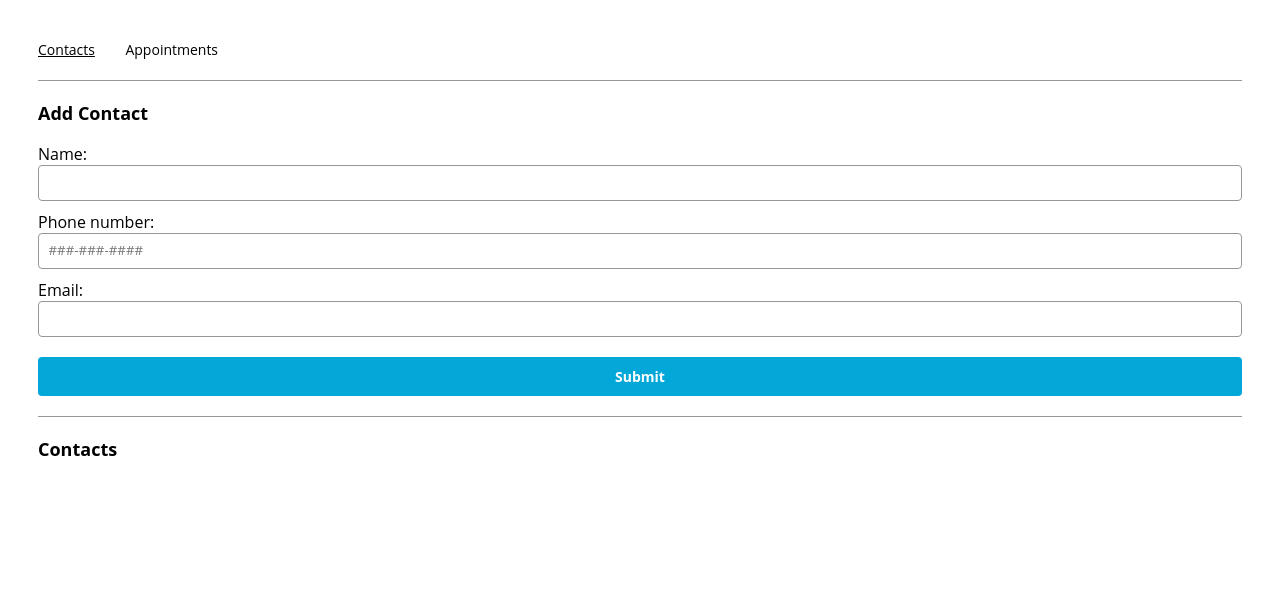
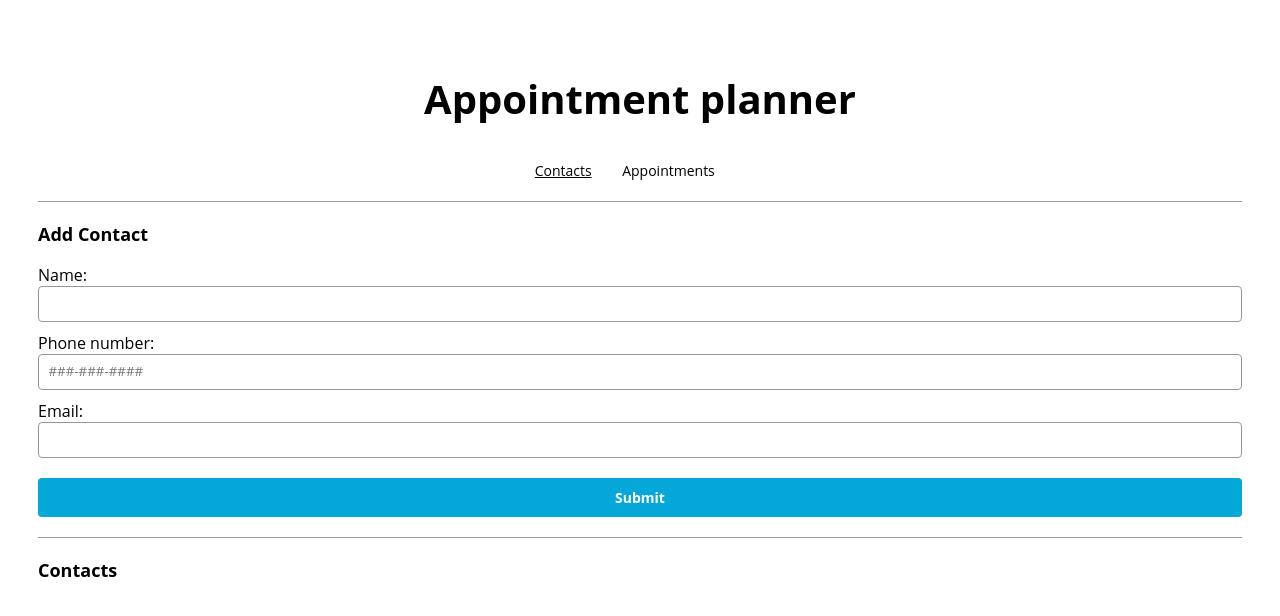
Before and after one commit to mr-zwets/Appointment-planner, a React (Create React App) app: page /contacts in a window 1280 px wide. Shown: the top 616 px of the page. Built offline with nearby package versions, Linux system fonts and the light colour scheme.

Commit message:
added title, centered navigation

```diff
--- a/public/index.css
+++ b/public/index.css
@@ -20,6 +20,11 @@ nav {
   padding-bottom: 20px;
   border-bottom: 1px solid #979797;
   margin-bottom: 20px;
+  text-align: center;
+}
+
+h1 {
+  font-size: 40px;
 }
 
 h2 {
--- a/src/App.js
+++ b/src/App.js
@@ -30,6 +30,7 @@ function App() {
   return (
     <>
       <nav>
+        <h1>Appointment planner</h1>
         <NavLink to={ROUTES.CONTACTS} activeClassName="active">
           Contacts
         </NavLink>
```
